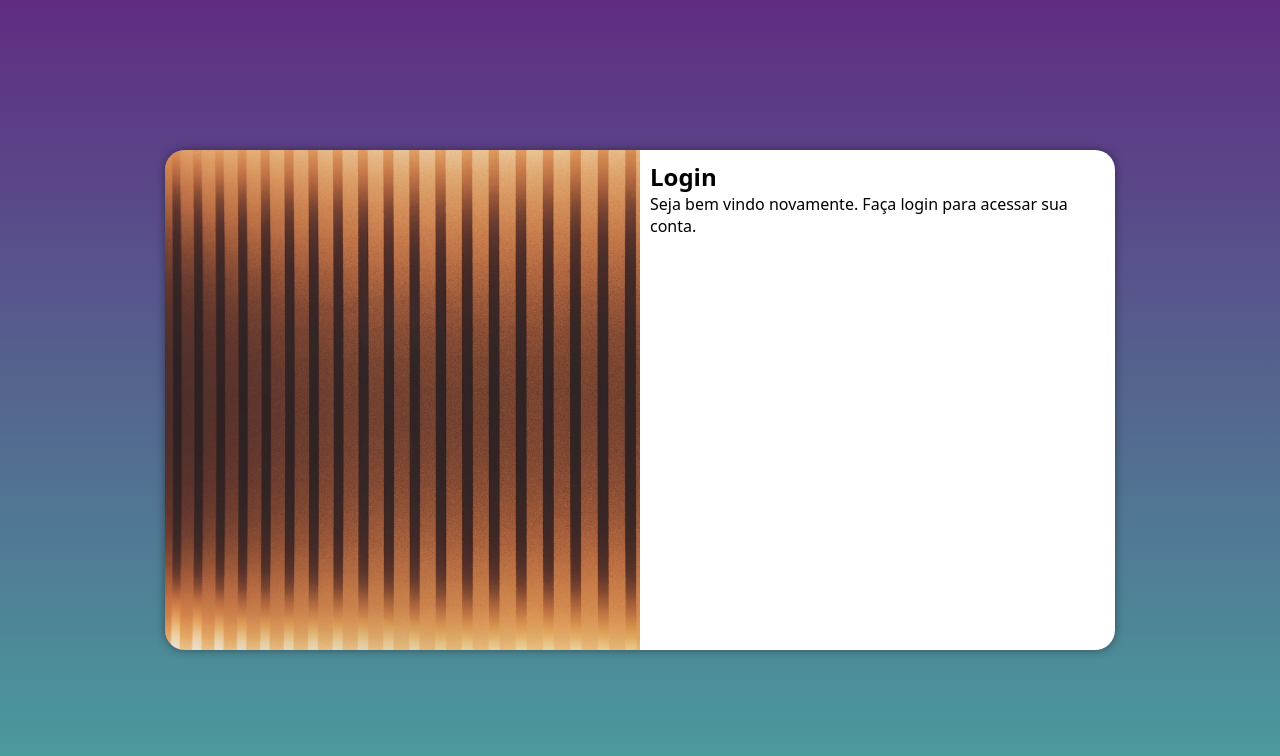
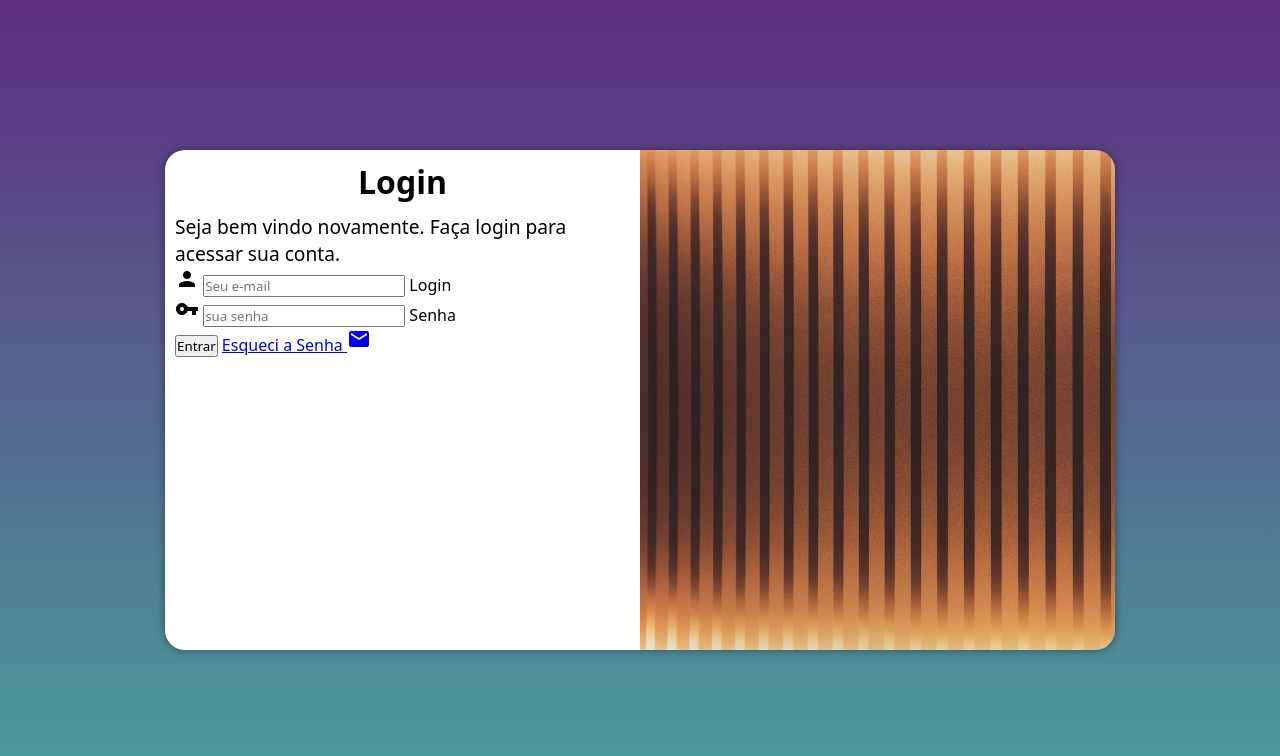
Before and after one commit to FranciscoCristofolini26/projeto-login, a plain HTML site: page index.html in a window 1280 px wide. Drawn offline with Linux system fonts and the light colour scheme.

Commit message:
botei icons e tals

```diff
--- a/estilos/media-query.css
+++ b/estilos/media-query.css
@@ -31,13 +31,21 @@
     }
 
     section#login > div#imagem {
-        float: left;
+        float: right;
         width: 50%;
         height: 100%;
     }
 
     section#login > div#formulario {
-        float: right;
+        float: left;
         width: 50%;
     }
+
+    div#formulario > h1 {
+        font-size: 2em;
+    }
+
+    div#formulario > p {
+        font-size: 1.2em;
+    }
 }
--- a/estilos/style.css
+++ b/estilos/style.css
@@ -48,3 +48,12 @@ section#login > div#formulario {
     display: block;
     padding: 10px;
 }
+
+div#formulario > h1 {
+    text-align: center;
+    margin-bottom: 10px;
+}
+
+div#formulario > p {
+    font-size: 0.8em;
+}
--- a/index.html
+++ b/index.html
@@ -5,6 +5,7 @@
     <meta http-equiv="X-UA-Compatible" content="IE=edge">
     <meta name="viewport" content="width=device-width, initial-scale=1.0">
     <title>Login</title>
+    <link rel="stylesheet" href="https://fonts.googleapis.com/icon?family=Material+Icons">
     <link rel="stylesheet" href="estilos/style.css">
     <link rel="stylesheet" href="estilos/media-query.css">
 </head>
@@ -17,7 +18,22 @@
             <div id="formulario">
                 <h1>Login</h1>
                 <p>Seja bem vindo novamente. Faça login para acessar sua conta.</p>
-                <form action="login.php" method="post"></form>
+                <form action="login.php" method="post" autocomplete="on">
+                    <div class="campo">
+                        <i class="material-icons">person</i>
+                        <input type="email" name="login" id="ilogin" placeholder="Seu e-mail" autocomplete="email" required maxlength="30">
+                        <label for="ilogin">Login</label>
+                    </div>
+                    <div class="campo">
+                        <i class="material-icons">vpn_key</i>
+                        <input type="password" name="senha" id="isenha" placeholder="sua senha" autocomplete="current-password" required minlength="7" maxlength="20">
+                        <label for="isenha">Senha</label>
+                    </div>
+                    <input type="submit" value="Entrar">
+                    <a href="esqueci.html">
+                        Esqueci a Senha <i class="material-icons">mail</i>
+                    </a>
+                </form>
             </div>
         </section>
     </main>
```
